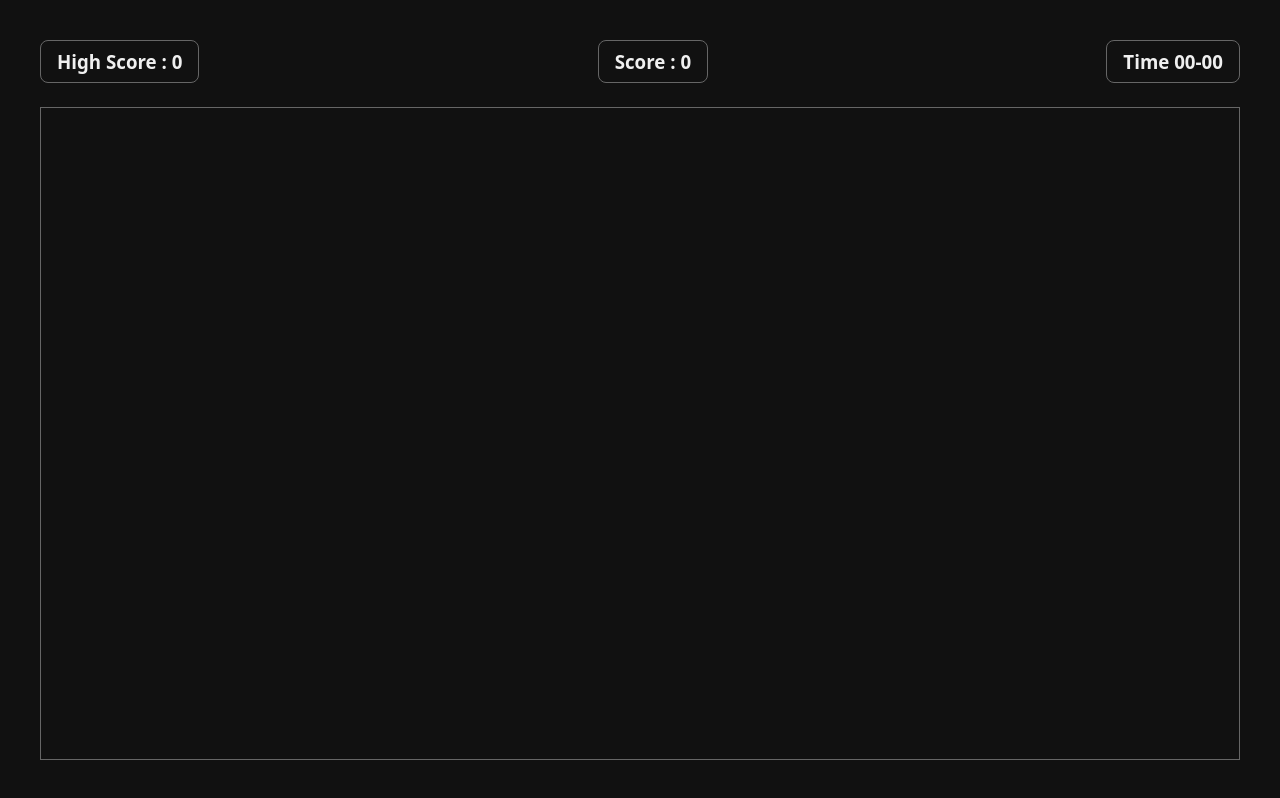
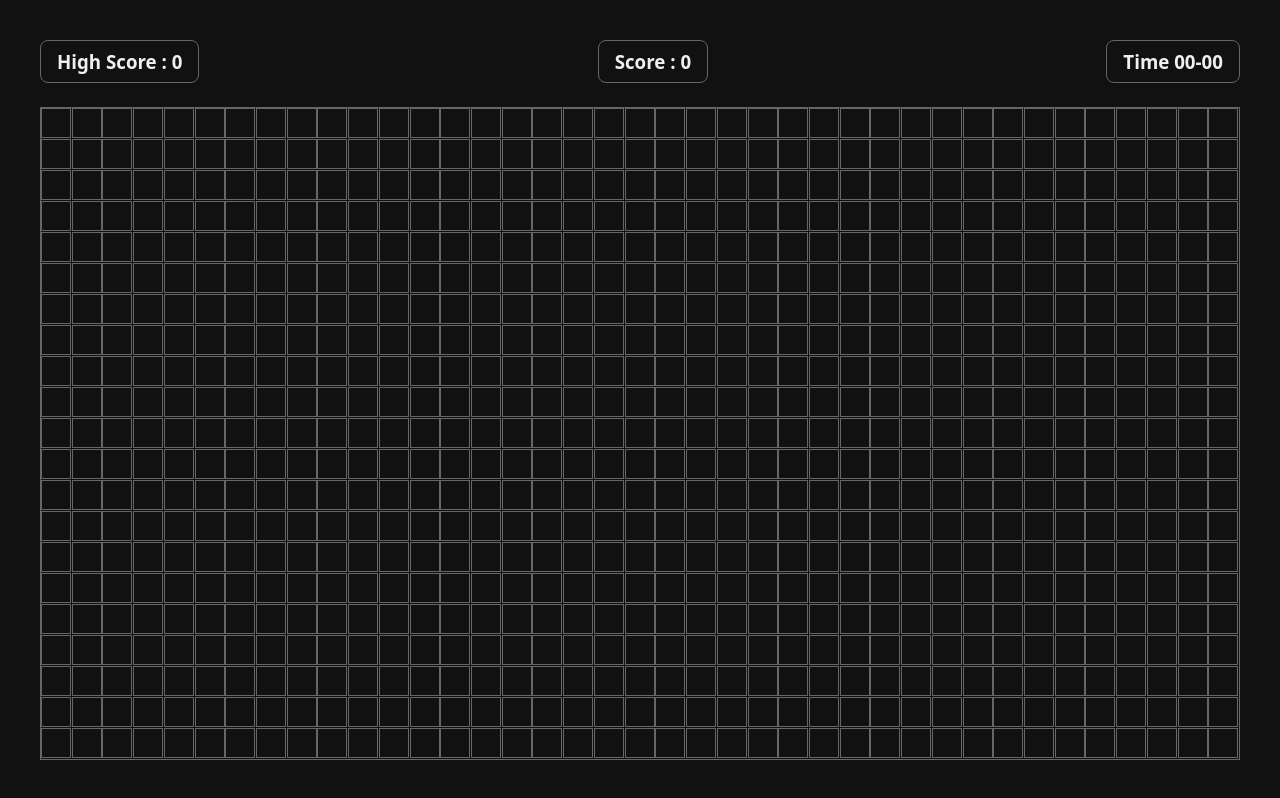
Before and after one commit to thetiwarishubh/JavaScript-Projects, a plain HTML site: page Snake Game/index.html in a window 1280 px wide. Drawn offline with Linux system fonts and the light colour scheme.

Commit message:
ui/ux complete

```diff
--- /dev/null
+++ b/Snake Game/app.js
@@ -0,0 +1,12 @@
+const board = document.querySelector('.board');
+const blockHeight = 30;
+const blockWidth = 30;
+
+const cols = Math.floor(board.clientWidth / blockWidth);
+const rows = Math.floor(board.clientHeight / blockHeight);
+
+for(let i = 0; i < rows * cols; i++){
+    const block = document.createElement('div');
+    block.classList.add('block');
+    board.appendChild(block)
+}
--- a/Snake Game/index.html
+++ b/Snake Game/index.html
@@ -27,9 +27,9 @@
                 </div>
             </div>
             <div class="board">
-
             </div>
         </section>
     </main>
+    <script src="app.js"></script>
 </body>
 </html>
--- a/Snake Game/style.css
+++ b/Snake Game/style.css
@@ -69,4 +69,14 @@
 .board {
     border: 1px solid var(--border-primary-color);
     flex-grow: 1;
+    display: grid;
+    grid-template-columns: repeat(auto-fill, minmax(30px, 1fr));
+    grid-template-rows: repeat(auto-fill, minmax(30px, 1fr));
 }
+
+
+.block {
+    width: 30px;
+    height: 30px;
+    border: 1px solid var(--border-primary-color);
+}
```
